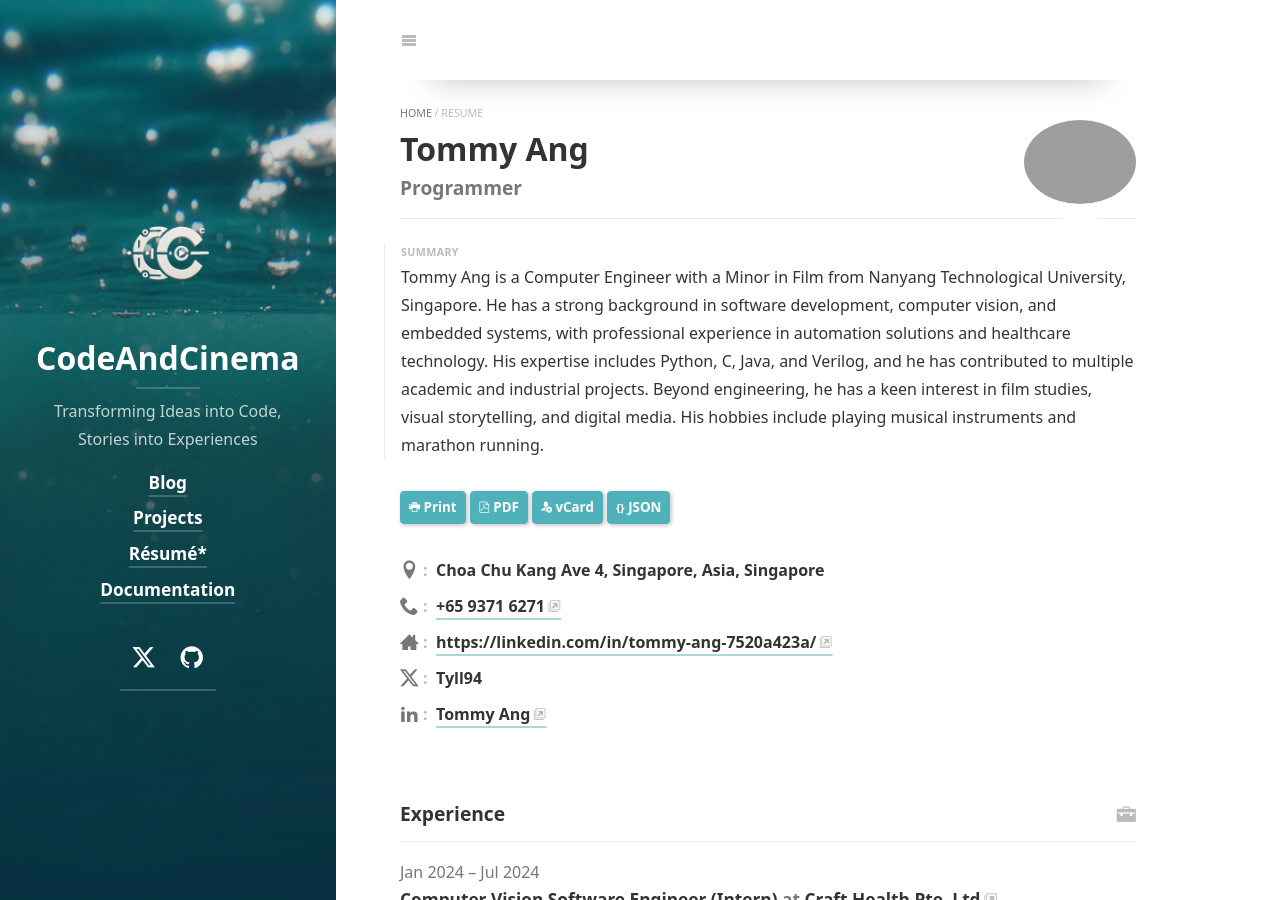
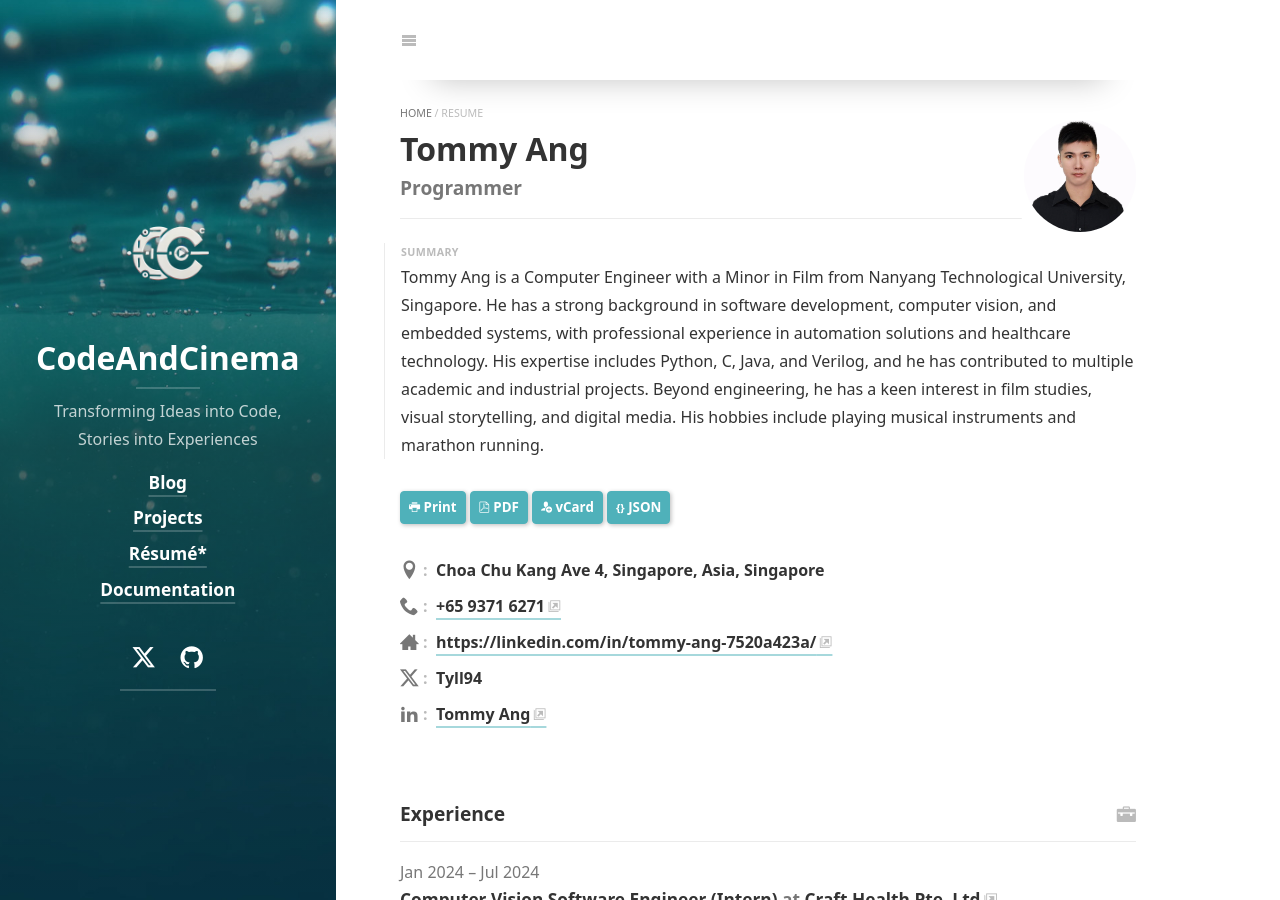
Before and after one commit to CodeByTommy/CodeAndCinema.github.io, a Jekyll site: the page built from resume.md, in a window 1280 px wide and 900 px high. Built offline with Jekyll 4.4.1, drawn with Linux system fonts in a browser that asks for light colours; cached includes are drawn as plain includes; nearby versions of some CDN libraries; some web fonts are replaced; library files that are not in the unit come from our copies; a script that is not in the unit is left out.

Commit message:
Update resume.yml

```diff
--- a/_data/resume.yml
+++ b/_data/resume.yml
@@ -4,7 +4,7 @@
 basics:
   name: "Tommy Ang"
   label: "Programmer"
-  picture: /assets/img/Passport.jpg
+  picture: /assets/img/Passportphoto.jpg
   email: ""
   phone: "+65 9371 6271"
   website: "https://linkedin.com/in/tommy-ang-7520a423a/"
```
